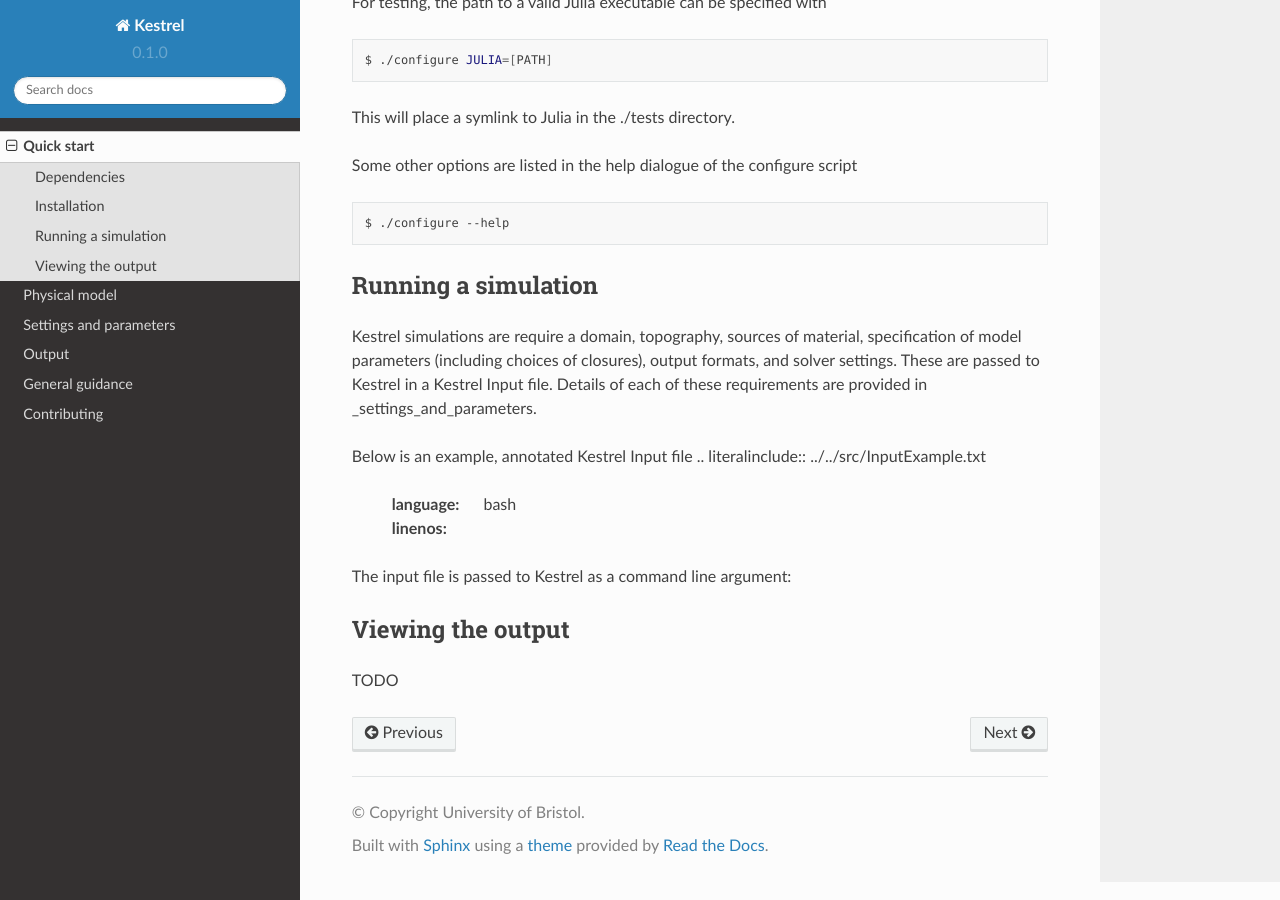
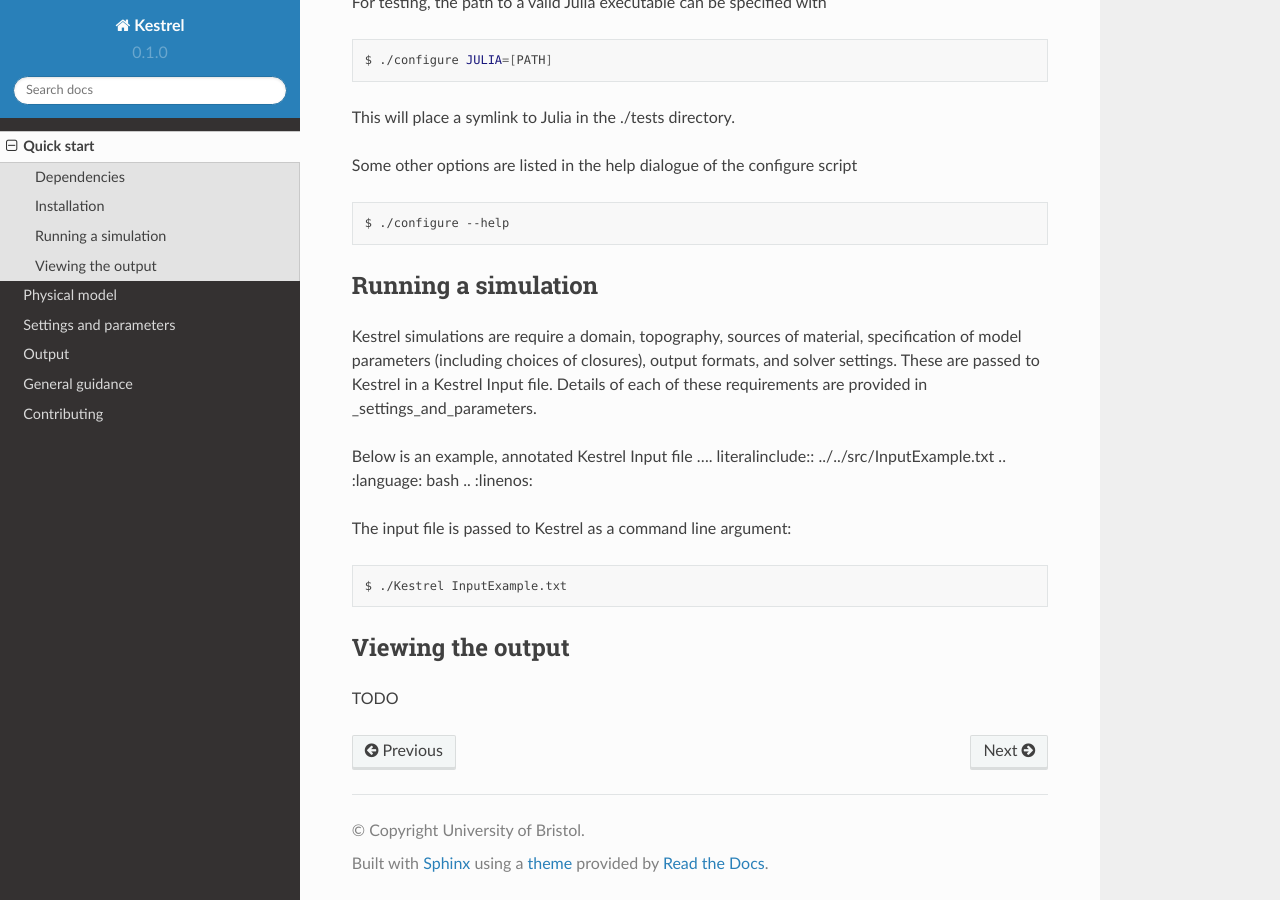
Before and after one commit to jakelangham/kestrel, a Sphinx documentation site: the page built from docs/source/quickstart.rst, in a window 1280 px wide and 900 px high, scrolled down 1268 px. Built offline with Sphinx 7.4.7 and the Read the Docs theme 2.0.0, drawn with Linux system fonts in a browser that asks for light colours; some of the changed lines change nothing that is shown.

Commit message:
Update quickstart.rst
Commented wrong lines!

```diff
--- a/docs/source/quickstart.rst
+++ b/docs/source/quickstart.rst
@@ -79,15 +79,15 @@
 Kestrel simulations are require a domain, topography, sources of material, specification of model parameters (including choices of closures), output formats, and solver settings. These are passed to Kestrel in a Kestrel Input file.  Details of each of these requirements are provided in :ref:`_settings_and_parameters`.
 
 Below is an example, annotated Kestrel Input file
-.. literalinclude:: ../../src/InputExample.txt
-    :language: bash
-    :linenos:
+.... literalinclude:: ../../src/InputExample.txt
+..    :language: bash
+..    :linenos:
 
 The input file is passed to Kestrel as a command line argument:
 
-..  .. code-block:: bash
-..
-..  $ ./Kestrel InputExample.txt
+.. code-block:: bash
+
+  $ ./Kestrel InputExample.txt
 
 
 .. _quick_view:
```
